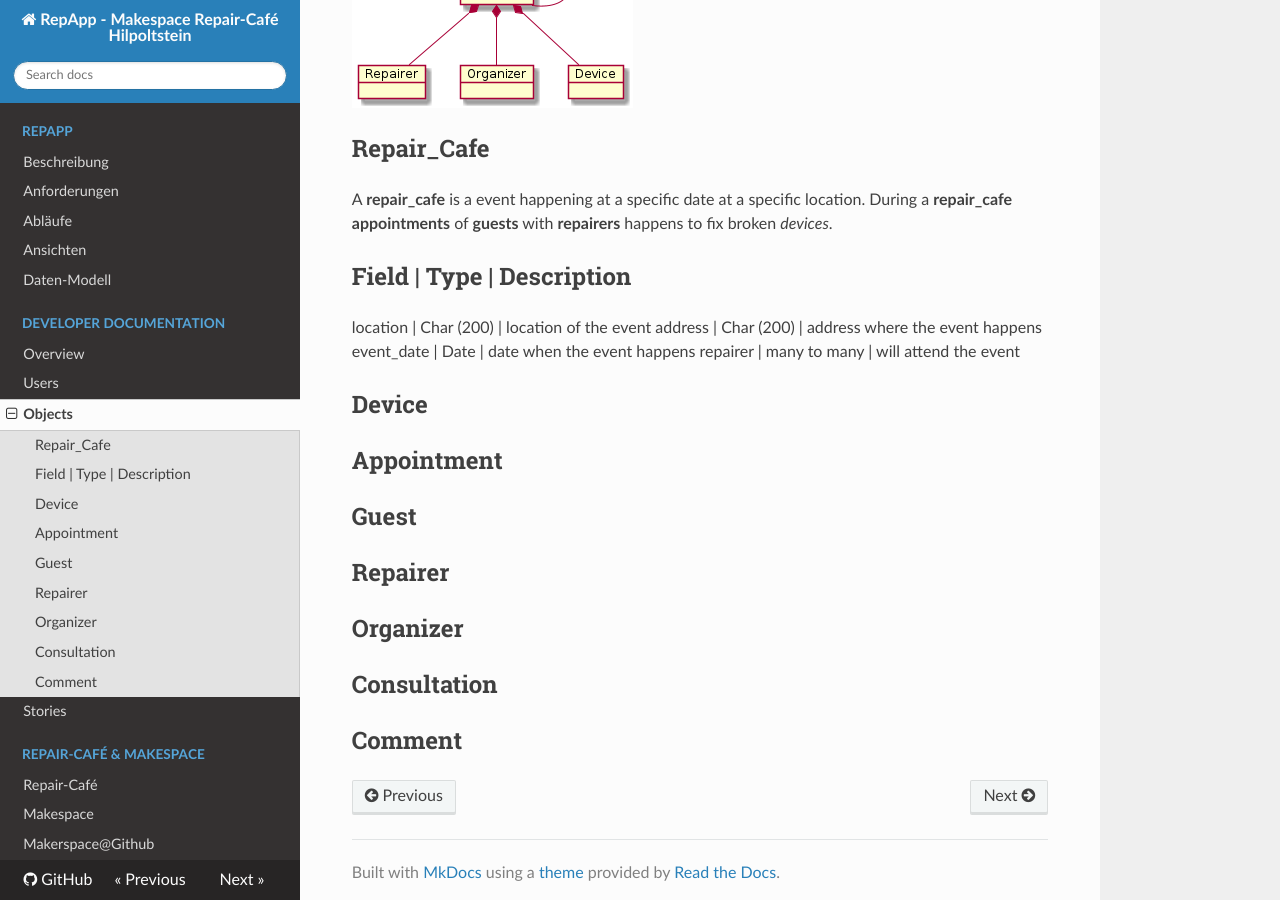
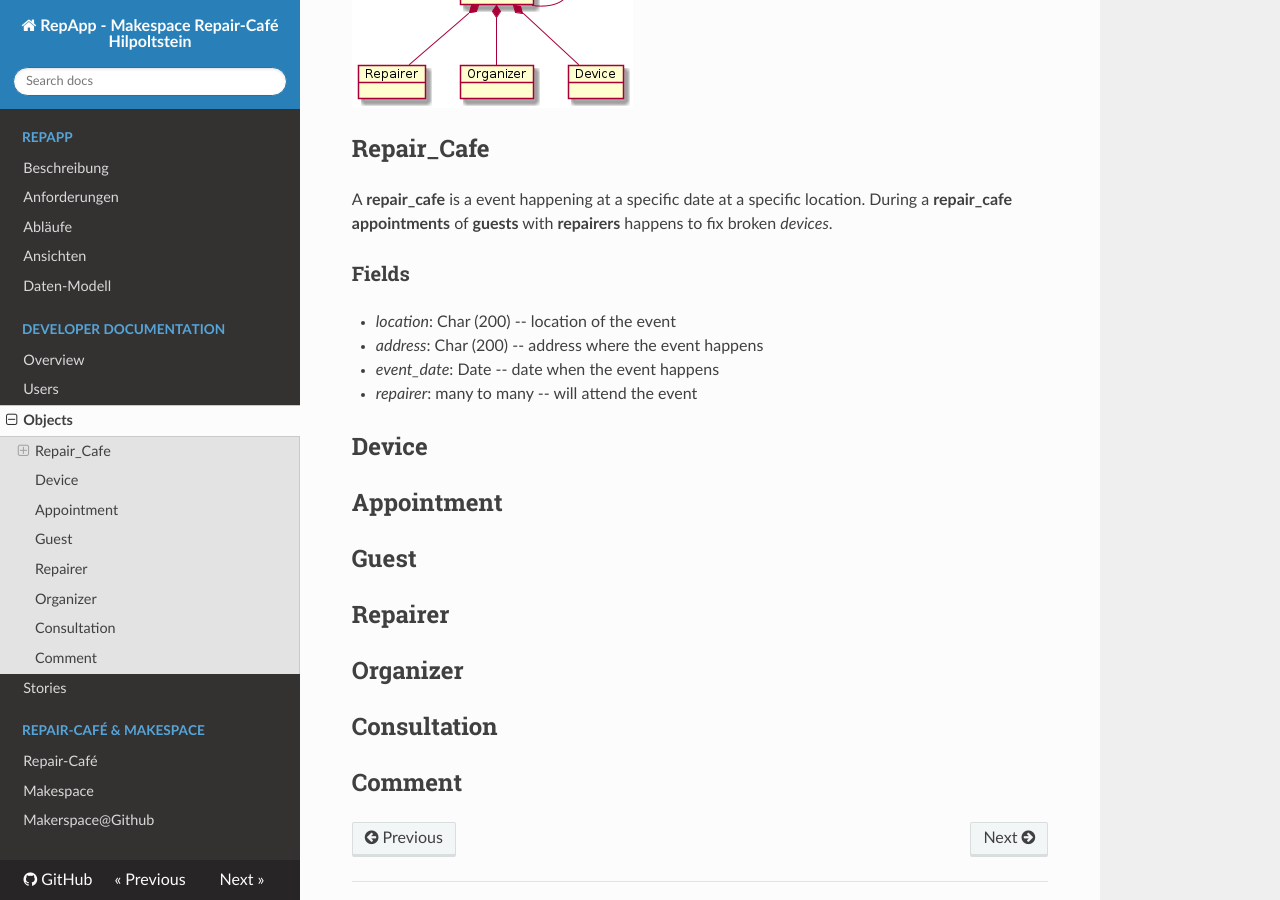
Before and after one commit to makes-hacks-hip/RepApp, an MkDocs documentation site: the page built from docs/dev/objects.md, in a window 1280 px wide and 900 px high, scrolled down 1135 px. Built offline with MkDocs 1.6.1, drawn with Linux system fonts in a browser that asks for light colours; nearby versions of some CDN libraries.

Commit message:
no table

```diff
--- a/docs/dev/objects.md
+++ b/docs/dev/objects.md
@@ -20,12 +20,12 @@ In case of ambiguities, a **organizer** or a **repairer** can raise a **consulta
 
 A **repair_cafe** is a event happening at a specific date at a specific location. During a **repair_cafe** **appointments** of **guests** with **repairers** happens to fix broken *devices*.
 
-Field       | Type         | Description
--------------------------------------------------------------
-location    | Char (200)   | location of the event
-address     | Char (200)   | address where the event happens
-event_date  | Date         | date when the event happens
-repairer    | many to many | will attend the event
+### Fields
+
+- *location*: Char (200) -- location of the event
+- *address*: Char (200) -- address where the event happens
+- *event_date*: Date -- date when the event happens
+- *repairer*: many to many -- will attend the event
 
 ## Device
 
--- a/mkdocs.yml
+++ b/mkdocs.yml
@@ -19,5 +19,3 @@ nav:
 theme: readthedocs
 repo_url: https://github.com/makes-hacks-hip/RepApp/
 edit_uri: edit/main/docs/
-markdown_extensions:
-  - tables
```
